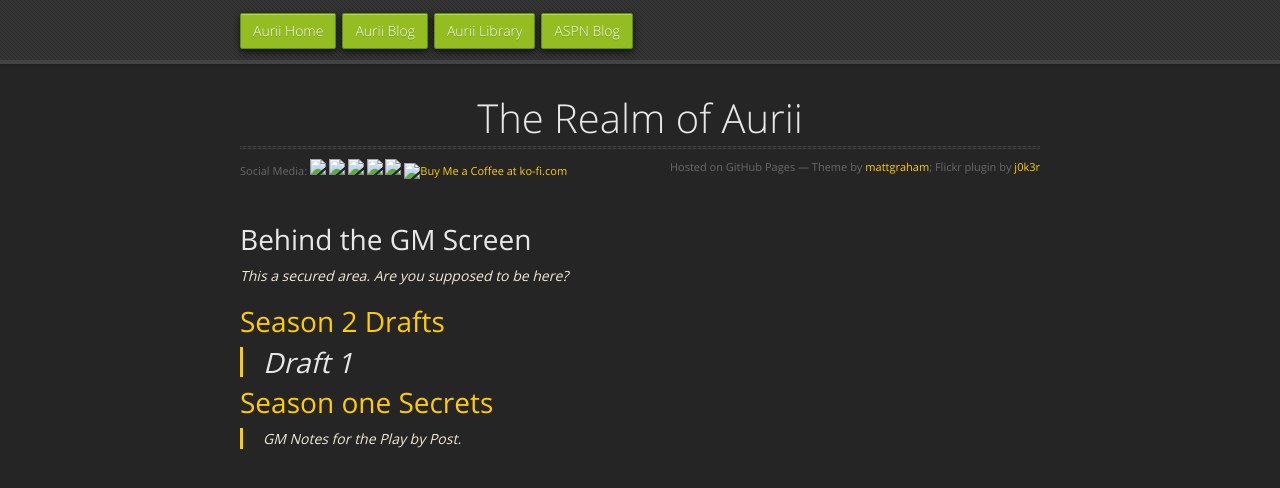
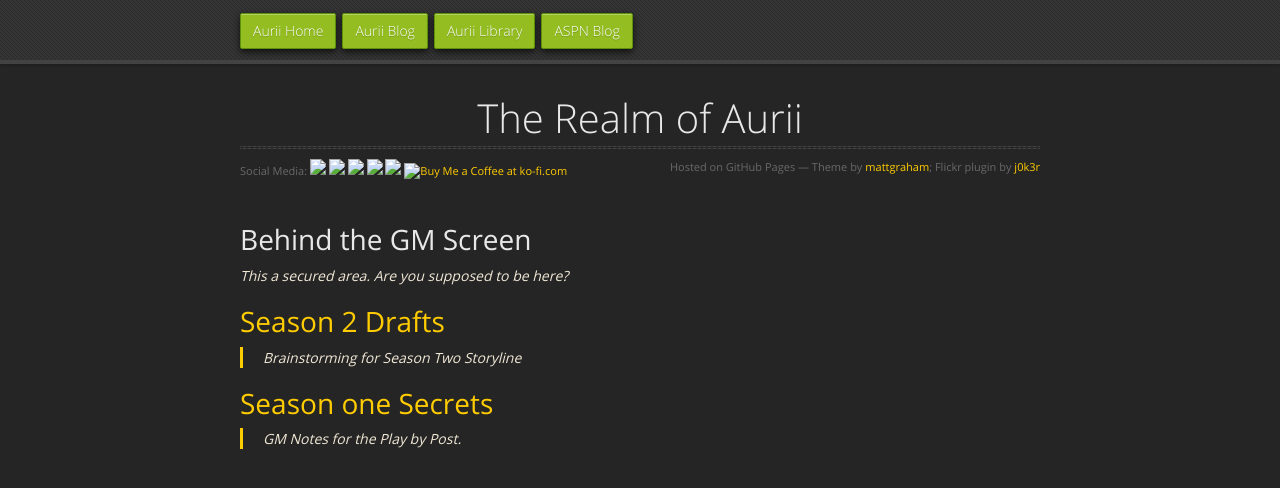
Before and after one commit to Willowlark/aurii, a Jekyll site: the page built from indexes/gm_screen.md, in a window 1280 px wide. Shown: the top 488 px of the page. Built offline with Jekyll 4.4.1, drawn with Linux system fonts in a browser that asks for light colours; nearby versions of some CDN libraries.

Commit message:
excerpt for sanity

```diff
--- a/_gm_screen/season-2-draft.md
+++ b/_gm_screen/season-2-draft.md
@@ -1,5 +1,6 @@
 ---
 title: Season 2 Drafts
+excerpt: Brainstorming for Season Two Storyline
 ---
 
 # Draft 1
```
